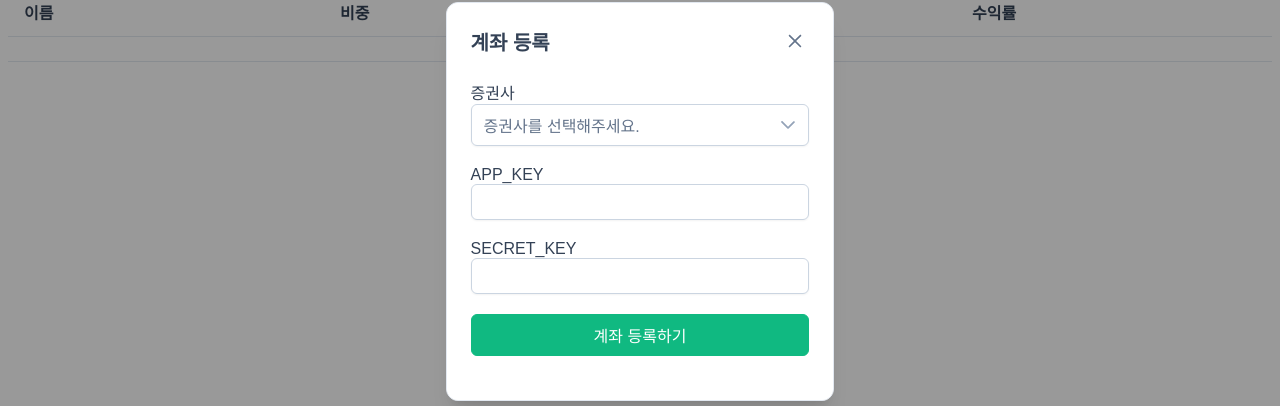
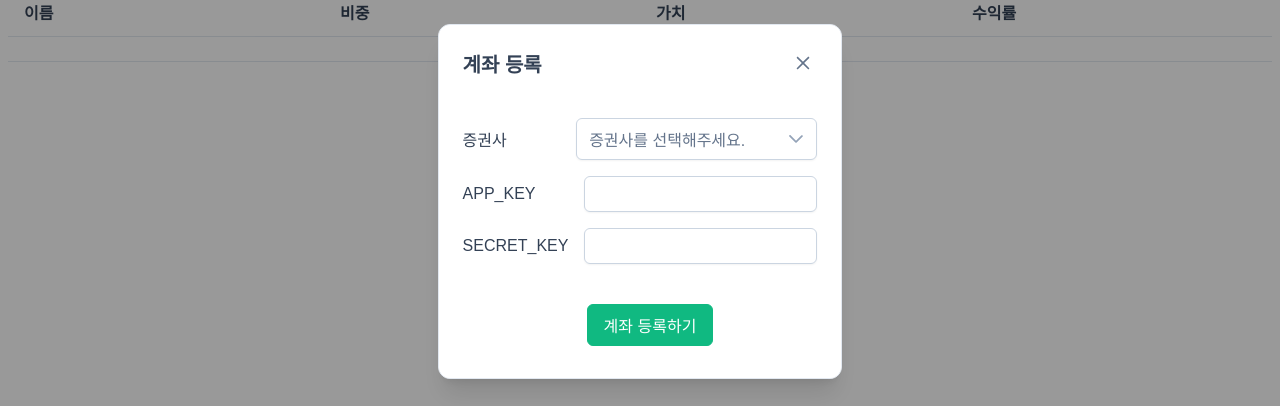
Before and after one commit to mingi3314/tauri-app, a Vue app: page / in a window 1280 px wide. Both pictures are taken after a click on the button "계좌 등록하기". Shown: the part 199-605 px from the top of the page. Built offline with nearby package versions, Linux system fonts and the light colour scheme; no server answers; a web font is replaced by a local one.

Commit message:
💄 Refactor styling and structure in App.vue and Account.vue

```diff
--- a/src/App.vue
+++ b/src/App.vue
@@ -39,7 +39,7 @@ const isRebalanceModalOpen = ref(false);
   /* 상단 및 우측 여백 */
 }
 
-.button-container button {
+.p-button {
   margin-left: 20px;
   /* 버튼 사이 여백 */
 }
--- a/src/components/Account.vue
+++ b/src/components/Account.vue
@@ -1,23 +1,21 @@
 <template>
-  <div class="account-form">
-    <form @submit.prevent="submitAccount" class="p-fluid">
-      <div class="p-field">
-        <label for="brokerage">증권사</label>
+  <div class="container">
+    <form @submit.prevent="submitAccount">
+      <div class="container">
+        <label for="brokerage" class="label">증권사</label>
         <Dropdown id="brokerage" v-model="accountData.brokerage" :options="brokerages" optionLabel="name"
           optionValue="value" placeholder="증권사를 선택해주세요." />
       </div>
-      <div class="p-field">
-        <label for="appKey">APP_KEY</label>
-        <InputText id="appKey" v-model="accountData.app_key" type="password" />
+      <div class="container">
+        <label for="appKey" class="label">APP_KEY</label>
+        <InputText id="appKey" v-model="accountData.app_key" type="password" required />
       </div>
-      <div class="p-field">
-        <label for="secretKey">SECRET_KEY</label>
-        <InputText id="secretKey" v-model="accountData.secret_key" type="password" />
+      <div class="container">
+        <label for="secretKey" class="label">SECRET_KEY</label>
+        <InputText id="secretKey" v-model="accountData.secret_key" type="password" required />
       </div>
-      <div class="p-formgrid p-grid">
-        <div class="p-field p-col">
-          <Button label="계좌 등록하기" type="submit" />
-        </div>
+      <div class="button-group">
+        <Button label="계좌 등록하기" />
       </div>
       <p v-if="accountSubmissionResultMessage">{{ accountSubmissionResultMessage }}</p>
     </form>
@@ -27,12 +25,9 @@
 <script setup>
 import { ref, reactive } from 'vue';
 import axios from 'axios';
-import InputText from 'primevue/inputtext';
-import Dropdown from 'primevue/dropdown';
-import Button from 'primevue/button';
-
-
-const emit = defineEmits(['btn-close-clicked']);
+import InputText from 'primevue/inputtext'; // Import for input fields
+import Dropdown from 'primevue/dropdown'; // Import for select
+import Button from 'primevue/button'; // Import for buttons
 
 const brokerages = [
   { name: '이베스트', value: 'ebest' },
@@ -61,7 +56,29 @@ async function submitAccount() {
 </script>
 
 <style scoped>
-.p-field {
-  margin-bottom: 20px;
+.container {
+  display: flex;
+  align-items: center;
+  justify-content: space-between;
+  padding: 0.5rem 0;
+}
+
+.label {
+  display: flex;
+  align-items: center;
+  justify-content: flex-end;
+  margin-right: 1rem;
+
+}
+
+.button-group {
+  display: flex;
+  justify-content: center;
+  gap: 1rem;
+  margin-top: 2rem;
+}
+
+.p-dropdown {
+  width: 68%;
 }
 </style>
```
